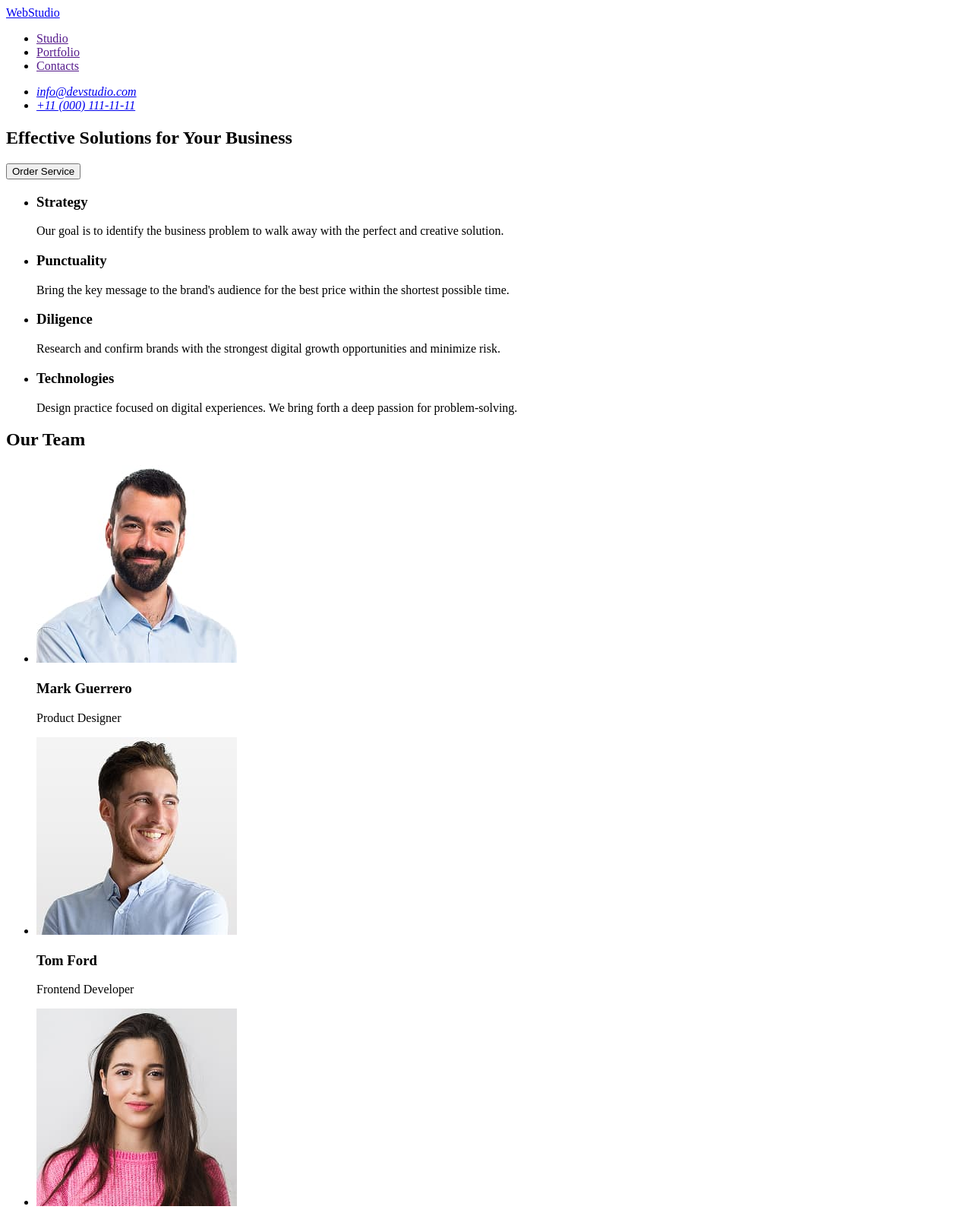
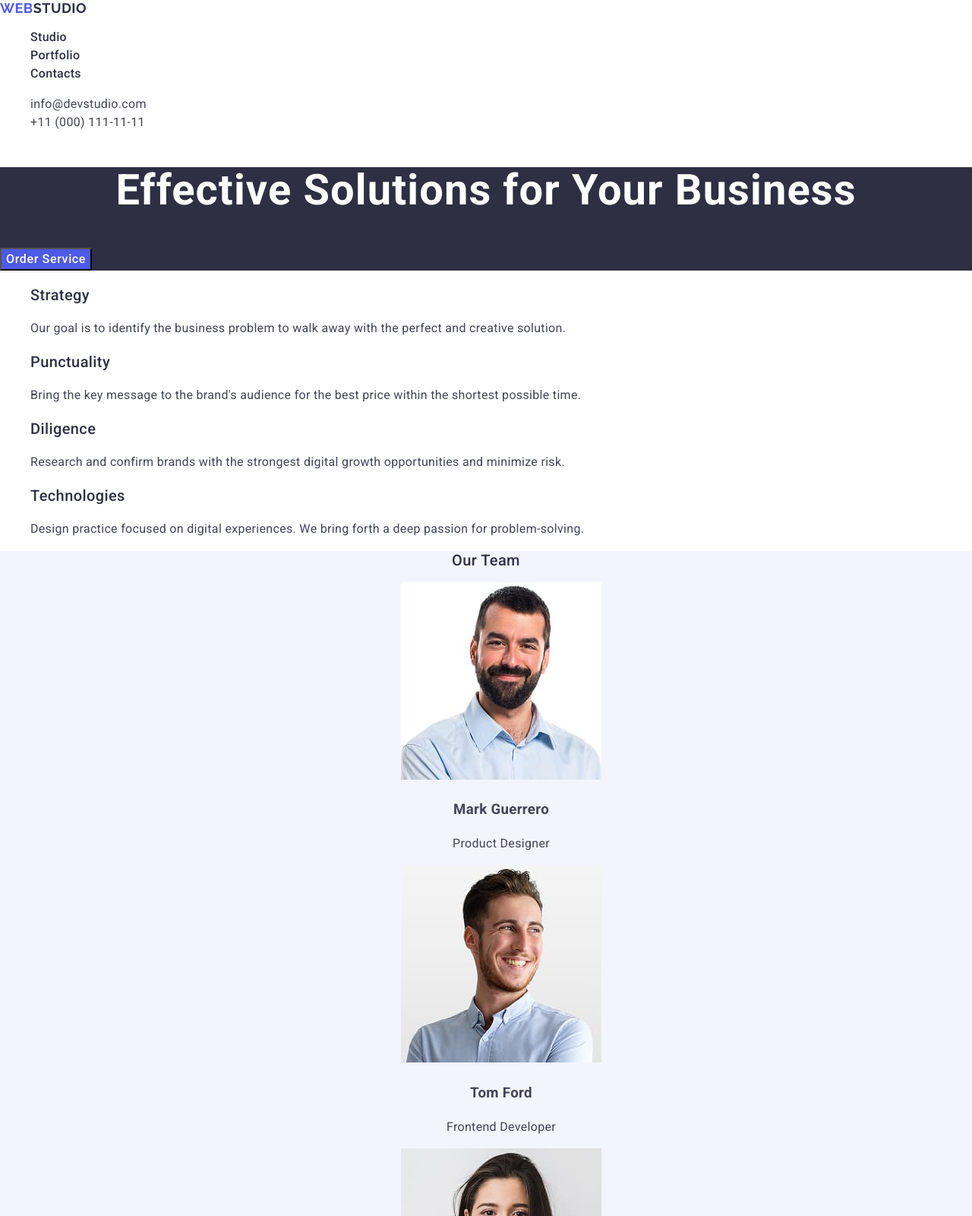
Before and after one commit to Marynakorol-95/goit-markup-hw-02, a plain HTML site: page index.html in a window 1280 px wide. Shown: the top 1600 px of the page at 76% size. Drawn offline with nearby package versions, Linux system fonts and the light colour scheme.

Commit message:
add new section and css

```diff
--- /dev/null
+++ b/css/styles.css
@@ -0,0 +1,168 @@
+body {
+  font-family: "Roboto", sans-serif;
+  color: #434455;
+  background-color: #fff;
+}
+
+a {
+  text-decoration: none;
+}
+
+ul {
+  list-style-type: none;
+}
+
+/*--------Header Container------*/
+
+.logo {
+  font-family: "Raleway", sans-serif;
+  font-weight: 700;
+  font-size: 18px;
+  line-height: 1.17;
+  letter-spacing: 0.03em;
+  text-transform: uppercase;
+  color: #4d5ae5;
+}
+
+.header-logo .logo-text {
+  color: #2e2f42;
+}
+
+.footer-logo .logo-text {
+  color: #f4f4fd;
+}
+
+.nav-link {
+  font-weight: 500;
+  font-size: 16px;
+  line-height: 1.5;
+  letter-spacing: 0.02em;
+  color: #2e2f42;
+}
+
+.contacts {
+  font-style: normal;
+}
+
+.contacts-link {
+  font-size: 16px;
+  line-height: 1.5;
+  letter-spacing: 0.02em;
+  color: #434455;
+}
+.nav-link:focus,
+.nav-link:hover,
+.contacts-link:hover,
+.contacts-link:focus {
+  color: #404bbf;
+}
+
+/*-------Main Container--------*/
+
+.box {
+  background-color: #2e2f42;
+}
+
+.box-title {
+  font-weight: 700;
+  font-size: 56px;
+  line-height: 1.07143;
+  letter-spacing: 0.02em;
+  text-align: center;
+  color: #fff;
+}
+
+.button-title {
+  background-color: #4d5ae5;
+  font-weight: 500;
+  font-size: 16px;
+  line-height: 1.5;
+  letter-spacing: 0.04em;
+  color: #fff;
+}
+
+.button-title:hover,
+.button-title:focus {
+  background-color: #404bbf;
+}
+
+/*---Features---*/
+
+.features-subtitle {
+  font-weight: 500;
+  font-size: 20px;
+  line-height: 1.2;
+  letter-spacing: 0.02em;
+  color: #2e2f42;
+}
+
+.features-text {
+  font-weight: 400;
+  font-size: 16px;
+  line-height: 1.5;
+  letter-spacing: 0.02em;
+  color: #434455;
+}
+
+/*-Information about team-*/
+
+.box-team {
+  background-color: #f4f4fd;
+}
+
+.team-title {
+  font-weight: 500;
+  font-size: 20px;
+  line-height: 1.2;
+  letter-spacing: 0.02em;
+  text-align: center;
+  color: #2e2f42;
+}
+
+.team-list {
+  font-weight: 400;
+  font-size: 16px;
+  line-height: 1.5;
+  letter-spacing: 0.02em;
+  text-align: center;
+  color: #434455;
+}
+
+/*---Portfolio---*/
+
+.portfolio-title {
+  font-weight: 700;
+  font-size: 36px;
+  line-height: 1.11111;
+  letter-spacing: 0.02em;
+  text-align: center;
+  color: #2e2f42;
+}
+
+.portfolio-subtitle {
+  font-weight: 500;
+  font-size: 20px;
+  line-height: 1.2;
+  letter-spacing: 0.02em;
+  color: #2e2f42;
+}
+
+.portfolio-text {
+  font-weight: 400;
+  font-size: 16px;
+  line-height: 1.5;
+  letter-spacing: 0.02em;
+  color: #434455;
+}
+/*------Footer Container------*/
+.page-footer {
+  background-color: #2e2f42;
+}
+
+.footer-text {
+  font-weight: 400;
+  font-size: 16px;
+  line-height: 1.5;
+  letter-spacing: 0.02em;
+  color: #f4f4fd;
+}
--- a/index.html
+++ b/index.html
@@ -5,61 +5,70 @@
     <meta charset="UTF-8">
     <meta name="viewport" content="width=device-width, initial-scale=1.0">
     <title>Document</title>
+    <link rel="stylesheet" href="https://cdnjs.cloudflare.com/ajax/libs/modern-normalize/3.0.1/modern-normalize.min.css"
+        integrity="sha512-q6WgHqiHlKyOqslT/lgBgodhd03Wp4BEqKeW6nNtlOY4quzyG3VoQKFrieaCeSnuVseNKRGpGeDU3qPmabCANg=="
+        crossorigin="anonymous" referrerpolicy="no-referrer" />
+    <link rel="preconnect" href="https://fonts.googleapis.com">
+    <link rel="preconnect" href="https://fonts.gstatic.com" crossorigin>
+    <link href="https://fonts.googleapis.com/css2?family=Raleway:wght@700&family=Roboto:wght@400;500;700&display=swap"
+        rel="stylesheet">
+    <link rel="stylesheet" href="./css/styles.css">
 </head>
 
 <body>
     <!--Header Container-->
-    <header>
-        <nav>
-            <a href="./index.html"><span>Web</span>Studio</a>
-            <ul>
-                <li><a href="">Studio</a></li>
-                <li><a href="">Portfolio</a></li>
-                <li><a href="">Contacts</a></li>
+    <header class="page-header">
+        <nav class="header-nav">
+            <a class="logo header-logo" href="./index.html">Web<span class="logo-text">Studio</span></a>
+            <ul class="nav-list">
+                <li class="nav-item"><a class="nav-link" href="./index.html">Studio</a></li>
+                <li class="nav-item"><a class="nav-link" href="">Portfolio</a></li>
+                <li class="nav-item"><a class="nav-link" href="">Contacts</a></li>
             </ul>
         </nav>
         <!--Contacts-->
-        <address>
-            <ul>
-                <li><a href="mailto:info@devstudio.com">info@devstudio.com</a></li>
-                <li><a href="tel:+110001111111">+11 (000) 111-11-11</a></li>
+        <address class="contacts">
+            <ul class="contacts-list">
+                <li class="contacts-item"><a class="contacts-link"
+                        href="mailto:info@devstudio.com">info@devstudio.com</a></li>
+                <li class="contacts-item"><a class="contacts-link" href="tel:+110001111111">+11 (000) 111-11-11</a></li>
             </ul>
         </address>
     </header>
     <!--Main Container-->
     <main>
-        <!--Header-->
-        <section>
-            <h1>Effective Solutions for Your Business</h1>
-            <button type="button">Order Service</button>
+        <!--Title-->
+        <section class="box">
+            <h1 class="box-title">Effective Solutions for Your Business</h1>
+            <button class="button-title" type="button">Order Service</button>
         </section>
         <!--Features-->
         <section>
             <h2 hidden>Features</h2>
-            <ul>
-                <li>
-                    <h3>Strategy</h3>
-                    <p>
+            <ul class="features-list">
+                <li class="features-item">
+                    <h3 class="features-subtitle">Strategy</h3>
+                    <p class="features-text">
                         Our goal is to identify the business
                         problem to walk away with the perfect and creative solution.
                     </p>
                 </li>
-                <li>
-                    <h3>Punctuality</h3>
-                    <p>
+                <li class="features-item">
+                    <h3 class="features-subtitle">Punctuality</h3>
+                    <p class="features-text">
                         Bring the key message to the brand's audience for the best price within the shortest possible
                         time.
                     </p>
                 </li>
-                <li>
-                    <h3>Diligence</h3>
-                    <p>
+                <li class="features-item">
+                    <h3 class="features-subtitle">Diligence</h3>
+                    <p class="features-text">
                         Research and confirm brands with the strongest digital growth opportunities and minimize risk.
                     </p>
                 </li>
-                <li>
-                    <h3>Technologies</h3>
-                    <p>
+                <li class="features-item">
+                    <h3 class="features-subtitle">Technologies</h3>
+                    <p class="features-text">
                         Design practice focused on digital experiences. We bring forth a deep passion for
                         problem-solving.
                     </p>
@@ -67,36 +76,74 @@
             </ul>
         </section>
         <!--Information about team-->
-        <section>
-            <h2>Our Team</h2>
-            <ul>
-                <li>
+        <section class="box-team">
+            <h2 class="team-title">Our Team</h2>
+            <ul class="team-list">
+                <li class="team-item">
                     <img src="./images/team-card-1.jpg" alt="Mark Guerrero" width="264" height="260">
-                    <h3>Mark Guerrero</h3>
-                    <p>Product Designer</p>
+                    <h3 class="team-subtitle">Mark Guerrero</h3>
+                    <p class="team-text">Product Designer</p>
                 </li>
-                <li>
+                <li class="team-item">
                     <img src="./images/team-card-2.jpg" alt="Tom Ford" width="264" height="260">
-                    <h3>Tom Ford</h3>
-                    <p>Frontend Developer</p>
+                    <h3 class="team-subtitle">Tom Ford</h3>
+                    <p class="team-text">Frontend Developer</p>
                 </li>
-                <li>
+                <li class="team-item">
                     <img src="./images/team-card-3.jpg" alt="Camila Garcia" width="264" height="260">
-                    <h3>Camila Garcia</h3>
-                    <p>Marketing</p>
+                    <h3 class="team-subtitle">Camila Garcia</h3>
+                    <p class="team-text">Marketing</p>
                 </li>
-                <li>
+                <li class="team-item">
                     <img src="./images/team-card-4.jpg" alt="Daniel Wilson" width="264" height="260">
-                    <h3>Daniel Wilson</h3>
-                    <p>UI Designer</p>
+                    <h3 class="team-subtitle">Daniel Wilson</h3>
+                    <p class="team-text">UI Designer</p>
                 </li>
             </ul>
         </section>
+        <!--Portfolio-->
+        <section class="box-portfolio">
+            <h2 class="portfolio-title">Our Portfolio</h2>
+            <ul class="portfolio-list">
+                <li class="portfolio-item">
+                    <img src="./images/img-1.jpg" alt="Banking App" width="360" height="300">
+                    <h3 class="portfolio-subtitle">Banking App</h3>
+                    <p class="portfolio-text">App</p>
+                </li>
+                <li class="portfolio-item">
+                    <img src="./images/img-2.jpg" alt="Cashless Payment" width="360" height="300">
+                    <h3 class="portfolio-subtitle">Cashless Payment</h3>
+                    <p class="portfolio-text">Marketing</p>
+                </li>
+                <li class="portfolio-item">
+                    <img src="./images/img-3.jpg" alt="Meditation App" width="360" height="300">
+                    <h3 class="portfolio-subtitle">Meditation App</h3>
+                    <p class="portfolio-text">App</p>
+                </li>
+                <li class="portfolio-list">
+                    <img src="./images/img-4.jpg" alt="Taxi Service" width="360" height="300">
+                    <h3 class="portfolio-subtitle">Taxi Service</h3>
+                    <p class="portfolio-text">Marketing</p>
+                </li>
+                <li class="portfolio-item">
+                    <img src="./images/img-5.jpg" alt="Screen Illustrations" width="360" height="300">
+                    <h3 class="portfolio-subtitle">Screen Illustrations</h3>
+                    <p class="portfolio-text">Design</p>
+                </li>
+                <li class="portfolio-item">
+                    <img src="./images/img-6.jpg" alt="Online Courses" width="360" height="300">
+                    <h3 class="portfolio-subtitle">Online Courses</h3>
+                    <p class="portfolio-text">Marketing</p>
+                </li>
+            </ul>
+        </section>
+
     </main>
     <!--Footer Container-->
-    <footer>
-        <a href="./index.html"><span>Web</span>Studio</a>
-        <p>Increase the flow of customers and sales for your business with digital marketing & growth solutions.</p>
+    <footer class="page-footer">
+        <a class="logo footer-logo" href="./index.html">Web<span class="logo-text">Studio</span></a>
+        <p class="footer-text">Increase the flow of customers and sales for your business with digital marketing &
+            growth solutions.</p>
     </footer>
 </body>
 
```
Also changed, not shown: images/img-1.jpg (added), images/img-2.jpg (added), images/img-3.jpg (added), images/img-4.jpg (added), images/img-5.jpg (added), images/img-6.jpg (added).
